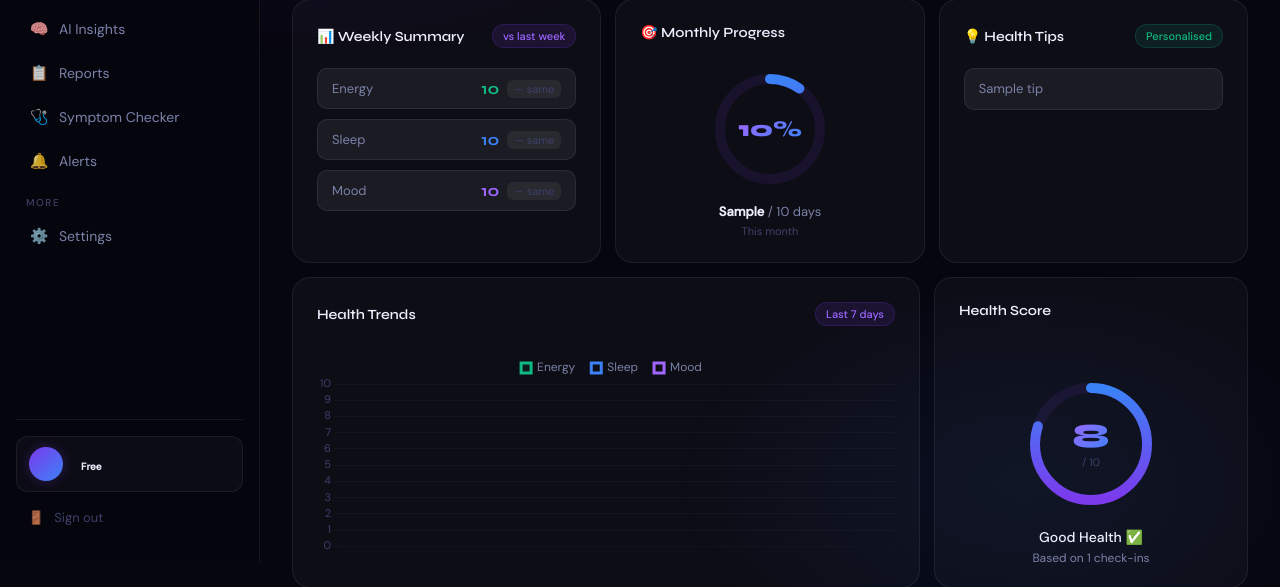
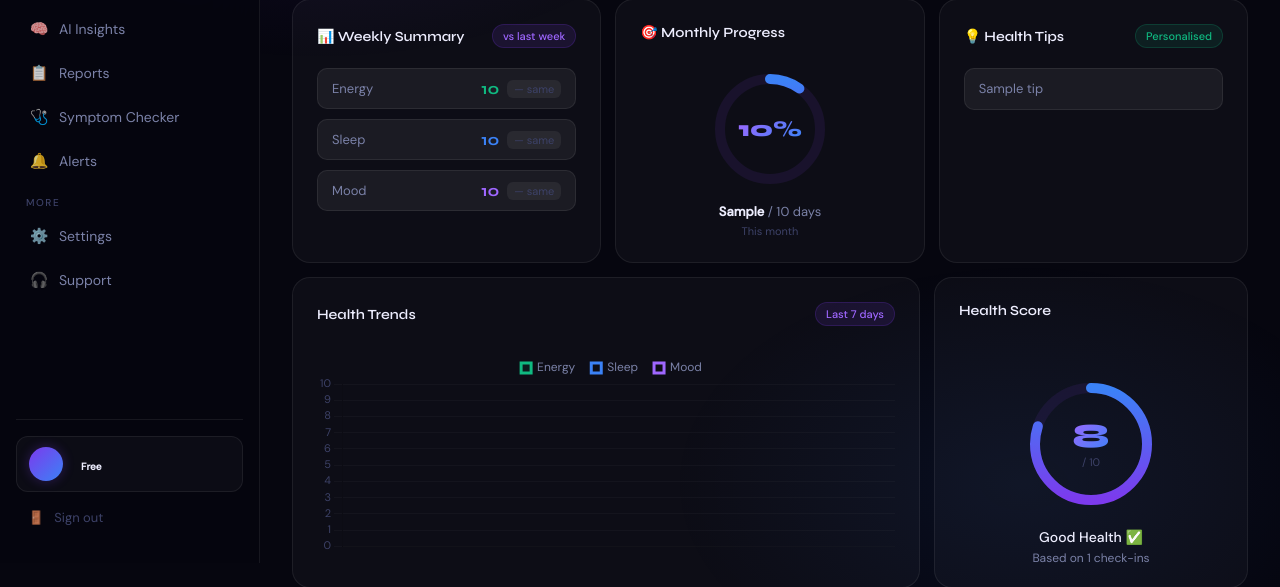
Before and after one commit to yuvraj121-121/healthguardian, a Flask app: template templates/dashboard.html in a window 1280 px wide. Shown: the part 237-824 px from the top of the page. Run offline with Flask 3, Linux system fonts and the light colour scheme; the template is opened without the code that fills it: most values are stand-ins (such as "Sample title", 1, 10 or a date in 2020).

Commit message:
fix: dashboard sidebar fixes

```diff
--- a/templates/dashboard.html
+++ b/templates/dashboard.html
@@ -200,13 +200,16 @@
 
     {% if user_plan == 'family' %}
     <a href="/family" class="nav-item">
-        <span class="nav-icon" style="font-size:13px;">👪</span> Family
+        <span class="nav-icon" style="font-size:11px;">👪</span> Family
     </a>
     {% endif %}
 
     <div class="nav-section" style="margin-top:12px;">More</div>
     <a href="/settings" class="nav-item">
         <span class="nav-icon">⚙️</span> Settings
+    </a>
+    <a href="/support" class="nav-item">
+        <span class="nav-icon">🎧</span> Support
     </a>
 
     <div class="sidebar-bottom">
@@ -223,7 +226,7 @@
                 <div class="user-email">{{ current_user.email }}</div>
                 <span class="plan-badge plan-{{ user_plan }}">
                     {% if user_plan == 'premium' %}⭐ Premium
-                    {% elif user_plan == 'family' %}👨‍👩‍👧 Family
+                    {% elif user_plan == 'family' %}👪 Family
                     {% else %}Free
                     {% endif %}
                 </span>
```
